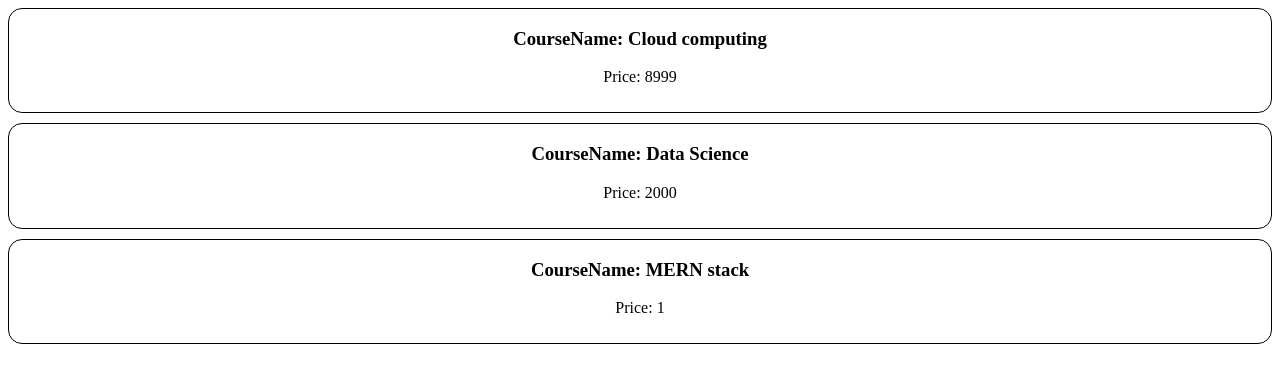
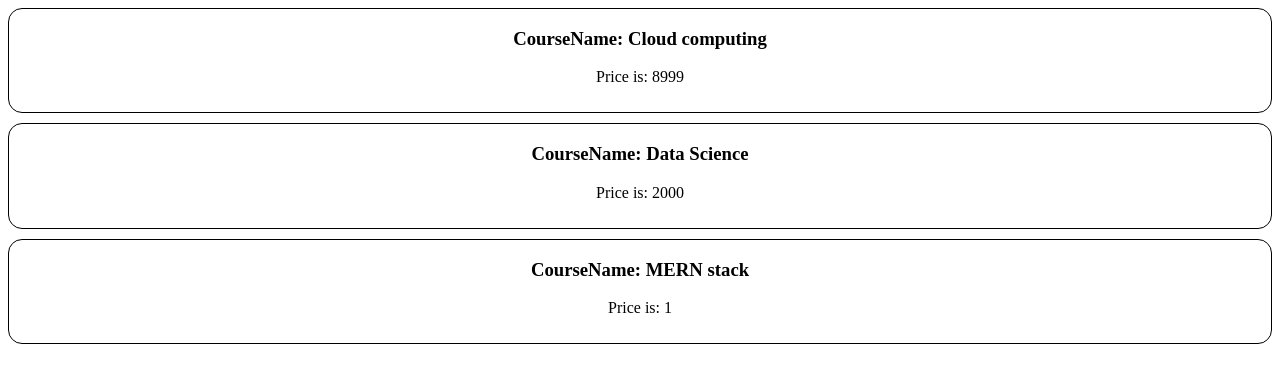
Before and after one commit to Prathamesh3647/Learn-React, a React (Vite) app: page / in a window 1280 px wide. Shown: the top 382 px of the page. Built offline with nearby package versions, Linux system fonts and the light colour scheme.

Commit message:
Change price display text in Product component

```diff
--- a/src/Product.jsx
+++ b/src/Product.jsx
@@ -4,7 +4,7 @@ function Product({ title, price = 1 }) {
   return (
     <div className="Product">
       <h3>CourseName: {title}</h3>
-      <p>Price: {price}</p>
+      <p>Price is: {price}</p>
     </div>
   );
 }
```
